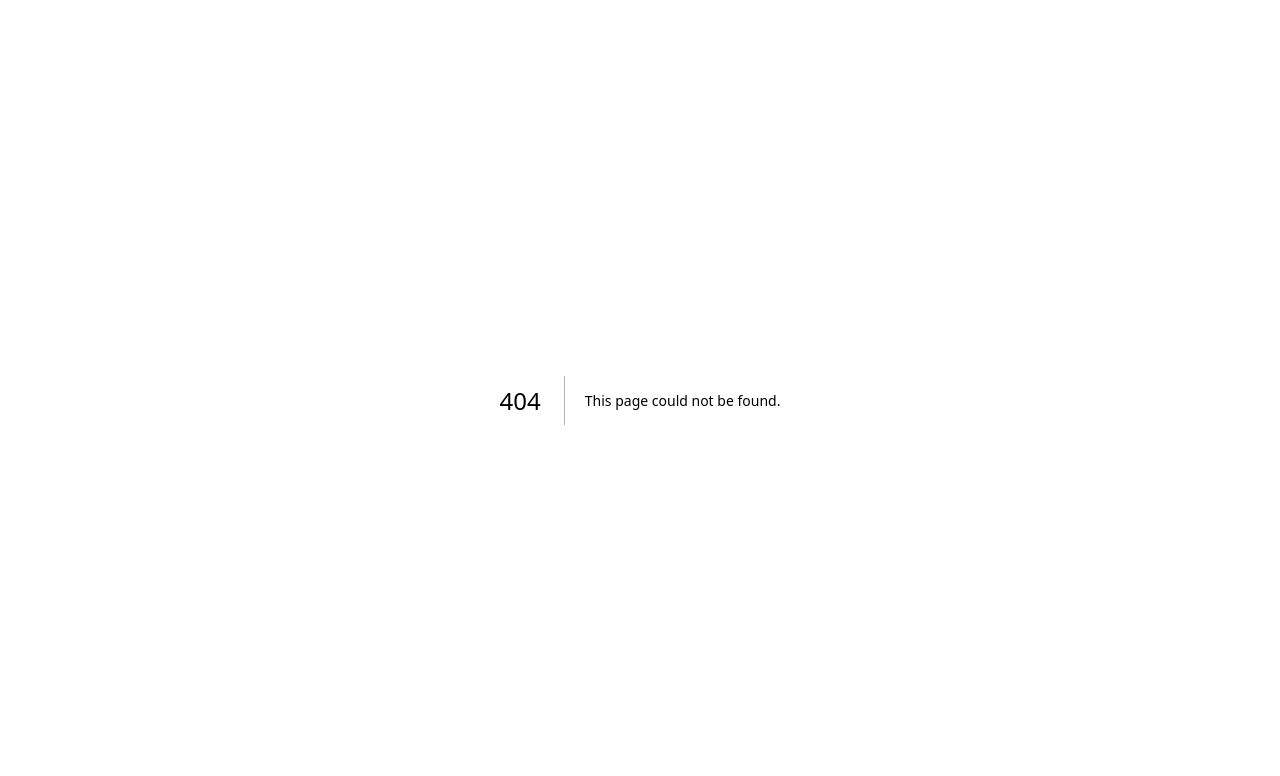
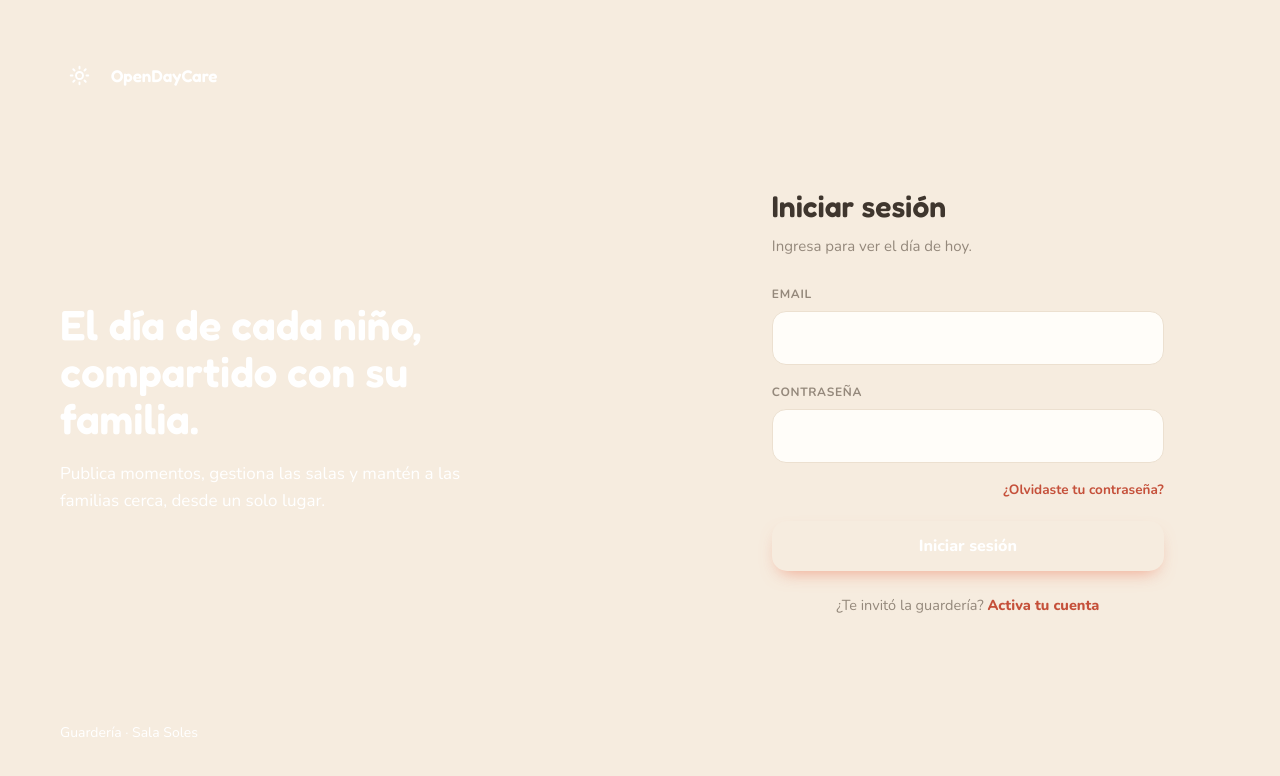
Before and after one commit to MLahuasi/opencode-daycare, a Next.js app: page /login in a window 1280 px wide. Before the commit this address had no page. Shown: the top 776 px of the page. Built offline with nearby package versions, Linux system fonts and the light colour scheme.

Commit message:
DayCare - spec-05-account-activation-and-login - Crear /login.

```diff
--- a/app/features/auth/components/auth-shell.tsx
+++ b/app/features/auth/components/auth-shell.tsx
@@ -5,7 +5,7 @@ import styles from "./auth.module.css";
 type AuthShellProps = {
   children: ReactNode;
   eyebrow?: string;
-  title: string;
+  title: ReactNode;
   description: string;
 };
 
@@ -15,7 +15,7 @@ type AuthShellProps = {
  * @param props - Authentication shell content.
  * @param props.children - Form content rendered in the right panel.
  * @param props.eyebrow - Optional supporting label in the brand panel.
- * @param props.title - Main title displayed in the brand panel.
+ * @param props.title - Main title content displayed in the brand panel.
  * @param props.description - Supporting copy displayed below the title.
  * @returns A responsive authentication layout.
  */
--- /dev/null
+++ b/app/login/page.tsx
@@ -0,0 +1,18 @@
+import { AuthShell, LoginForm } from "@/app/features/auth";
+
+/**
+ * Renders the login route using the shared authentication shell.
+ *
+ * @returns The login page.
+ */
+export default function LoginPage() {
+  return (
+    <AuthShell
+      description="Publica momentos, gestiona las salas y mantén a las familias cerca, desde un solo lugar."
+      eyebrow="Sala Soles"
+      title={<>El día de cada niño,<br />compartido con su familia.</>}
+    >
+      <LoginForm />
+    </AuthShell>
+  );
+}
```
